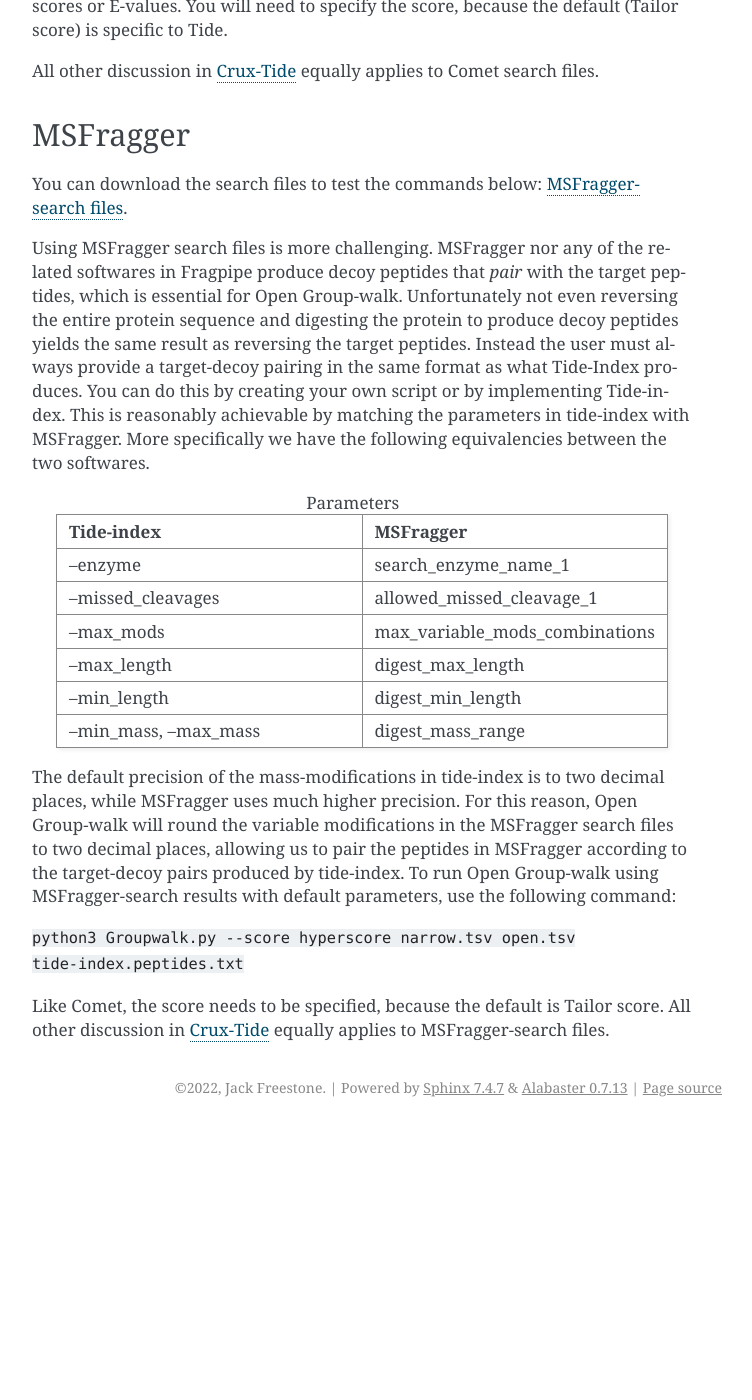
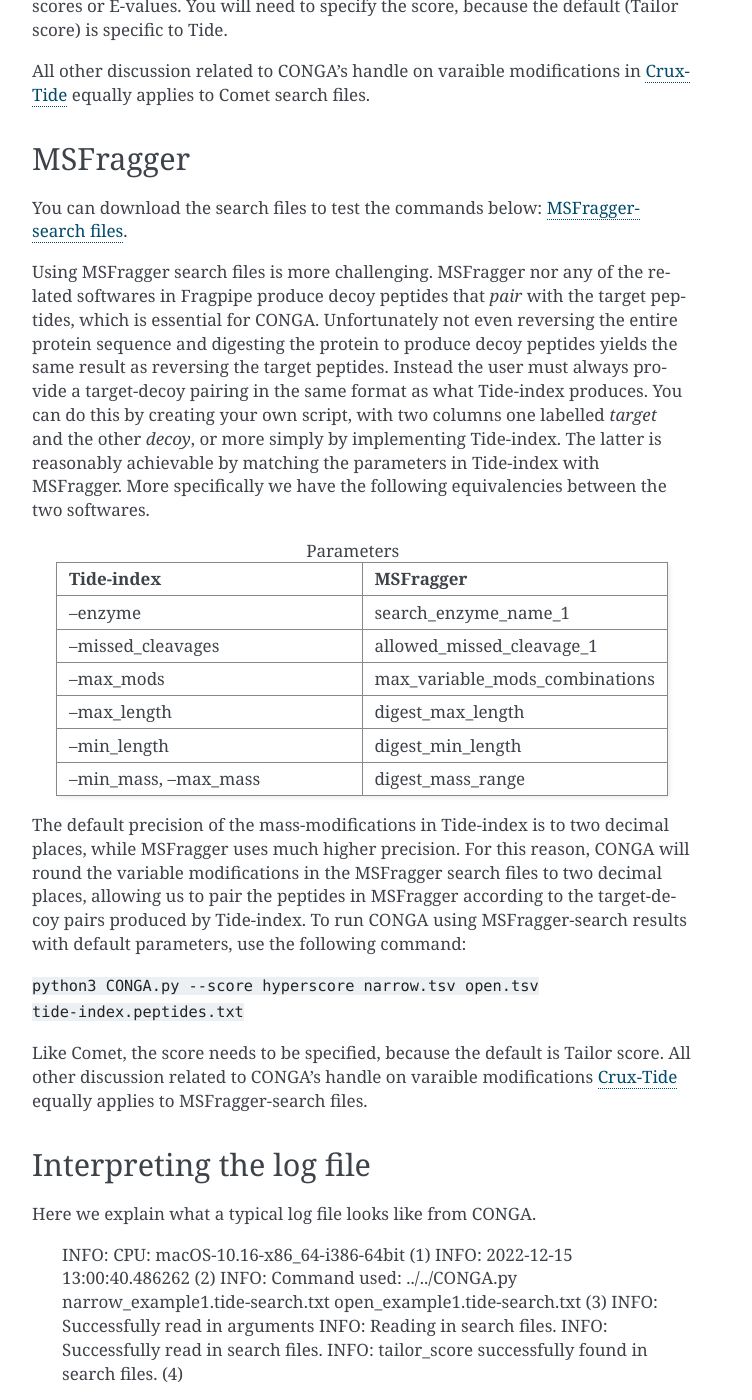
Before and after one commit to freejstone/CONGA, a Sphinx documentation site: the page built from docs/pages/tutorial_example.rst, in a window 1280 px wide and 1400 px high, scrolled down 1656 px. Shown: the whole window, without its empty margins (388-1140 px from the left). Built offline with Sphinx 7.4.7, drawn with Linux system fonts in a browser that asks for light colours; before the commit the page ends 2783 px from its top, so only the background shows below that; some of the changed text lies outside the part shown.

Commit message:
Renamed open groupwalk to CONGA and added explanation of log file

```diff
--- a/docs/index.rst
+++ b/docs/index.rst
@@ -3,7 +3,7 @@
    You can adapt this file completely to your liking, but it should at least
    contain the root `toctree` directive.
 
-Welcome to Open Group-walk's documentation!
+Welcome to CONGA's documentation!
 ===========================================
 
 .. toctree::
@@ -17,7 +17,7 @@
 Introduction
 ============
 
-Open Group-walk is a tool for discovering peptides in mass-spectrometry data with theoretical FDR control. It requires three inputs: (1) the set of top-1 PSMs per spectrum using a narrow-window search against a concatenated target-decoy database, (2) the set of top k PSMs (or less if fewer than k PSMs exist for a given spectrum) using an open search, again against a concatenated target-decoy database, and (3) the paired list of target and decoy peptide sequences from the database. Given this, Open Group-walk will return a discovery list of peptides. Group-walk is able to make simultaneous discoveries from both open- and narrow-search files, detect unaccounted for post-translational modifications of the sample peptides, and detect peptides generated by chimeric experimental spectra.
+CONGA is a tool for discovering peptides in mass-spectrometry data with theoretical FDR control. It requires three inputs: (1) the set of top-1 PSMs per spectrum using a narrow-window search against a concatenated target-decoy database, (2) the set of top k PSMs (or less if fewer than k PSMs exist for a given spectrum) using an open search, again against a concatenated target-decoy database, and (3) the paired list of target and decoy peptide sequences from the database. Given this, CONGA will return a discovery list of peptides. CONGA is able to make simultaneous discoveries from both open- and narrow-search files, detect unaccounted for post-translational modifications of the sample peptides, and detect peptides generated by chimeric experimental spectra.
 
 Links
 =====
--- a/docs/pages/output_files.rst
+++ b/docs/pages/output_files.rst
@@ -2,15 +2,15 @@
 Output files
 """"""""""""
 
-Open Group-walk returns files with names of the form ``file_root.content.ext``, where ``file_root`` is provided by the user, ``content`` indicates the contents of the file, and ``ext`` indicates the file type.
+CONGA returns files with names of the form ``file_root.content.ext``, where ``file_root`` is provided by the user, ``content`` indicates the contents of the file, and ``ext`` indicates the file type.
 The file ``file_root.target.txt`` is always returned, whereas the others are optional.
 
-* ``file_root.target.txt``: A list of target peptides discovered by Open group-walk at a user-specified FDR threshold.
+* ``file_root.target.txt``: A list of target peptides discovered by CONGAs at a user-specified FDR threshold.
 * ``file_root.decoy.txt``: A list of decoy peptides used to estimate the number of false discoveries at a user-specified FDR threshold. Returned if ``--return_decoys T``.
 * ``file_root.unaccounted-mass-mods.pdf``: A histogram of the unaccounted-for mass-modifications in ``file_root.target.txt``. Returned if ``--return_mass_mod_hist T``.
 * ``file_root.frontier.txt``: The complete sequence of positions of the frontier vector used by group-walk. Returned if ``--return_frontier T``.
 
-The column names found in ``file_root.target.txt`` are as follows:.
+The column names found in ``file_root.target.txt`` are as follows.
 
 * ``peptide``: The sequence of the reported peptide.
 * ``scan``: The scan number responsible for identifying the reported peptide.
--- a/docs/pages/tutorial_example.rst
+++ b/docs/pages/tutorial_example.rst
@@ -2,7 +2,7 @@
 Tutorial example
 """"""""""""""""
 
-On this page we walk through a simple example of running Open Group-walk for the three different search programs, Tide, Comet and MSFragger.
+On this page we walk through a simple example of running conga for the three different search programs, Tide, Comet and MSFragger.
 
 
 
@@ -16,25 +16,25 @@
 
 You can download the search files to test the commands below: `Tide-search files <https://github.com/freejstone/open_groupwalk/tree/main/docs/pages/files/tide>`_.
 
-  To run Open Group-walk using Tide results with default parameters, use the following command in the terminal.
+  To run CONGA using Tide results with default parameters, use the following command in the terminal.
 
-``python3 Groupwalk.py narrow_example1.tide-search.txt open_example1.tide-search.txt``
+``python3 CONGA.py narrow_example1.tide-search.txt open_example1.tide-search.txt``
 
-Open Group-walk collapses peptides that are equal up to variable modifications by selecting the best-scoring peptide. If you want to run Open Group-walk without this collapsing, and thus allowing the discovery of peptides that differ by some variable modification, you can turn this collapsing off by setting ``--account_mods F``. Note that the assumptions of theoretical FDR control do not strictly hold in this case, because target peptides with variable modifications may be scored highly simply because they share similar b- and y-ions in common with the same target peptide but with possibly a different set of variable modifications. In any case, if you wish to run without this collapsing, you will need to provide the target-decoy peptide pairs produced by tide-index.
+CONGA collapses peptides that are equal up to variable modifications by selecting the best-scoring peptide. If you want to run CONGA without this collapsing, and thus allowing the discovery of peptides that differ by some variable modification, you can turn this collapsing off by setting ``--account_mods F``. Note that the assumptions of theoretical FDR control do not strictly hold in this case, because target peptides with variable modifications may be scored highly simply because they share similar b- and y-ions in common with the same target peptide but with possibly a different set of variable modifications. In any case, if you wish to run without this collapsing, you will need to provide the target-decoy peptide pairs produced by tide-index.
 
-``python3 Groupwalk.py --account_mods F narrow_example1.tide-search.txt open_example1.tide-search.txt tide-index_example1.peptides.txt``
+``python3 CONGA.py --account_mods F narrow_example1.tide-search.txt open_example1.tide-search.txt tide-index_example1.peptides.txt``
 
 Alternatively, it might be of interest to report all other top-1 matched peptides that differ from a genuinely discovered peptide by some variable modification(s). One can achieve this by setting ``--return_extra_mods T``:
 
-``python3 Groupwalk.py --return_extra_mods T narrow_example1.tide-search.txt open_example1.tide-search.txt``
+``python3 CONGA.py --return_extra_mods T narrow_example1.tide-search.txt open_example1.tide-search.txt``
 
 The default score uses Tailor scores. If you prefer to use Xcorr Scores, you can change the score option ``--score xcorr_score``:
 
-``python3 Groupwalk.py --score xcorr_score narrow_example1.tide-search.txt open_example1.tide-search.txt``
+``python3 CONGA.py --score xcorr_score narrow_example1.tide-search.txt open_example1.tide-search.txt``
 
 The software will automatically detect if the PSMs in the search files have been searched against a concatenated target-decoy database or separately against each database. If the latter, then you will need to have the name *target* appear in the search file names. In that case, the software will search for the respective decoy-search files by replacing *target* with *decoy* in the search file names in the same directory.
 
-``python3 Groupwalk.py narrow_example2.tide-search.target.txt open_example2.tide-search.target.txt``
+``python3 CONGA.py narrow_example2.tide-search.target.txt open_example2.tide-search.target.txt``
 
 =====
 Comet
@@ -42,13 +42,13 @@
 
 You can download the search files to test the commands below: `Comet-search files <https://github.com/freejstone/open_groupwalk/tree/main/docs/pages/files/comet>`_.
 
-You can use either standalone Comet or the implementation of Comet in Crux. The Open Group-walk software will automatically standardize the difference in terminology between the standalone version and the one in Crux. To run Open Group-walk using Comet-search results with default parameters, use the following command in the terminal.
+You can use either standalone Comet or the implementation of Comet in Crux. The CONGA software will automatically standardize the difference in terminology between the standalone version and the one in Crux. To run CONGA using Comet-search results with default parameters, use the following command in the terminal.
 
-``python3 Groupwalk.py --score e-value narrow_example1.comet.txt open_example1.comet.txt``
+``python3 CONGA.py --score e-value narrow_example1.comet.txt open_example1.comet.txt``
 
 There is no need to provide a list of target-decoy pairs, because Comet always reverses the target peptides to yield decoy peptides. Comet can use either Xcorr scores or E-values. You will need to specify the score, because the default (Tailor score) is specific to Tide.
 
-All other discussion in :ref:`Crux-Tide` equally applies to Comet search files.
+All other discussion related to CONGA's handle on varaible modifications in :ref:`Crux-Tide` equally applies to Comet search files.
 
 =========
 MSFragger
@@ -56,7 +56,7 @@
 
 You can download the search files to test the commands below: `MSFragger-search files <https://github.com/freejstone/open_groupwalk/tree/main/docs/pages/files/MS>`_.
 
-Using MSFragger search files is more challenging. MSFragger nor any of the related softwares in Fragpipe produce decoy peptides that *pair* with the target peptides, which is essential for Open Group-walk. Unfortunately not even reversing the entire protein sequence and digesting the protein to produce decoy peptides yields the same result as reversing the target peptides. Instead the user must always provide a target-decoy pairing in the same format as what Tide-Index produces. You can do this by creating your own script or by implementing Tide-index. This is reasonably achievable by matching the parameters in tide-index with MSFragger. More specifically we have the following equivalencies between the two softwares.
+Using MSFragger search files is more challenging. MSFragger nor any of the related softwares in Fragpipe produce decoy peptides that *pair* with the target peptides, which is essential for CONGA. Unfortunately not even reversing the entire protein sequence and digesting the protein to produce decoy peptides yields the same result as reversing the target peptides. Instead the user must always provide a target-decoy pairing in the same format as what Tide-index produces. You can do this by creating your own script, with two columns one labelled *target* and the other *decoy*, or more simply by implementing Tide-index. The latter is reasonably achievable by matching the parameters in Tide-index with MSFragger. More specifically we have the following equivalencies between the two softwares.
 
 .. list-table:: Parameters
    :align: center
@@ -78,8 +78,65 @@
    * - --min_mass, --max_mass
      - digest_mass_range
 
-The default precision of the mass-modifications in tide-index is to two decimal places, while MSFragger uses much higher precision. For this reason, Open Group-walk will round the variable modifications in the MSFragger search files to two decimal places, allowing us to pair the peptides in MSFragger according to the target-decoy pairs produced by tide-index. To run Open Group-walk using MSFragger-search results with default parameters, use the following command:
+The default precision of the mass-modifications in Tide-index is to two decimal places, while MSFragger uses much higher precision. For this reason, CONGA will round the variable modifications in the MSFragger search files to two decimal places, allowing us to pair the peptides in MSFragger according to the target-decoy pairs produced by Tide-index. To run CONGA using MSFragger-search results with default parameters, use the following command:
 
-``python3 Groupwalk.py --score hyperscore narrow.tsv open.tsv tide-index.peptides.txt``
+``python3 CONGA.py --score hyperscore narrow.tsv open.tsv tide-index.peptides.txt``
 
-Like Comet, the score needs to be specified, because the default is Tailor score. All other discussion in :ref:`Crux-Tide` equally applies to MSFragger-search files.
+Like Comet, the score needs to be specified, because the default is Tailor score. All other discussion related to CONGA's handle on varaible modifications :ref:`Crux-Tide` equally applies to MSFragger-search files.
+
+=========================
+Interpreting the log file
+=========================
+
+Here we explain what a typical log file looks like from CONGA.
+
+  INFO: CPU: macOS-10.16-x86_64-i386-64bit (1)
+  INFO: 2022-12-15 13:00:40.486262 (2)
+  INFO: Command used: ../../CONGA.py narrow_example1.tide-search.txt open_example1.tide-search.txt (3)
+  INFO: Successfully read in arguments
+  INFO: Reading in search files.
+  INFO: Successfully read in search files.
+  INFO: tailor_score successfully found in search files.  (4)
+
+  INFO: Tide search files detected. (5)
+  INFO: Concatenated search files detected. (6)
+  INFO: Filtering for neighbours. (7)
+  INFO: Doing head to head competition. (8)
+  INFO: Constructing groups adaptively. (9)
+  INFO:                                    decoys  targets     ratio (10)
+  group names:
+  narrow                               1161    15646  0.074204
+  top 1 PSMs & top (4, 7] mass bins      41       68  0.602941
+  top 1 PSMs & top 1 mass bin            27      333  0.081081
+  top 2 or more PSMs                     61      430  0.141860
+  left over group                      1506     1545  0.974757
+  INFO: Applying group walk. (11)
+  INFO: Group walk complete.
+  INFO: 15183 peptides discovered at the 1% FDR level. (12)
+  INFO: 15768 peptides discovered at the 5% FDR level.
+  INFO: Scan multiplicities among the discovered peptides at 1% FDR level: (13)
+  INFO:                     Count
+  Scan multiplicity:
+  1                   14611
+  2                     286
+  INFO: Scan multiplicities among the discovered peptides at 5% FDR level:
+  INFO:                     Count
+  Scan multiplicity:
+  1                   15182
+  2                     293
+  INFO: Writing peptides at user-specified FDR level to directory.
+  INFO: Elapsed time: 23.28 s
+
+#. (1). CPU information.
+#. (2). Date and time.
+#. (3). Command used.
+#. (4). CONGA checks whether the score specified is found in the search files provided.
+#. (5). CONGA detects what type of search engine was used based off the column names of the search files provided.
+#. (6). CONGA detects whether a separate search or a concantenated search was conducted based off whether it is able to find any decoys in the search files.
+#. (7). CONGA notifies the user that it is about to initiate the first phase of filtering for neighbouring peptides.
+#. (8). CONGA notifies the user that it is about to initiate the second phase of undergoing peptide-level competition.
+#. (9). CONGA notifies the user that it is about to initiate the third phase of partitioning the peptides into groups.
+#. (10). CONGA reports the names of the groups it constructed, the number of decoys and targets in each group, and the ratio of decoys to targets in each group.
+#. (11). CONGA notifies the user that it is about to initiate the fourth phase of applying the group-walk algorithm.
+#. (12). The number of peptides discovered at the 1% FDR level and at the 5% FDR level.
+#. (13). A count of the number of times each scan is responsbile for discovering peptide at the 1% and 5% FDR level. As an example, there are 14611 scans each responsible for discovering 1 peptide, and 286 scans responsible for discovering 2 peptides at the 1% level. Hence the total number of discoveries are 14611 + 2*286 = 15183
```
Also changed, not shown: CONGA.py (renamed from Groupwalk.py, +8 -32 lines), README.rst (+6 -6 lines), docs/pages/parameters.rst (+4 -6 lines), 1 other file.
